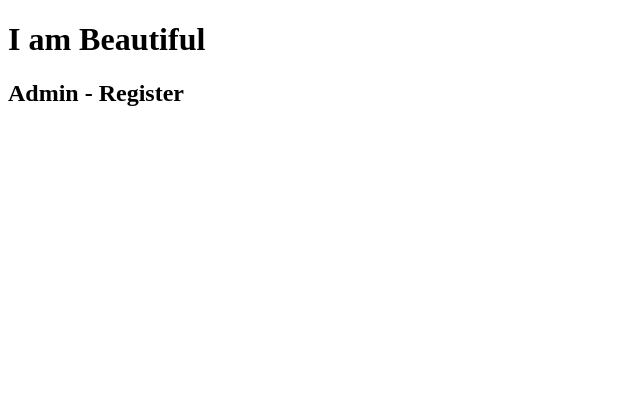
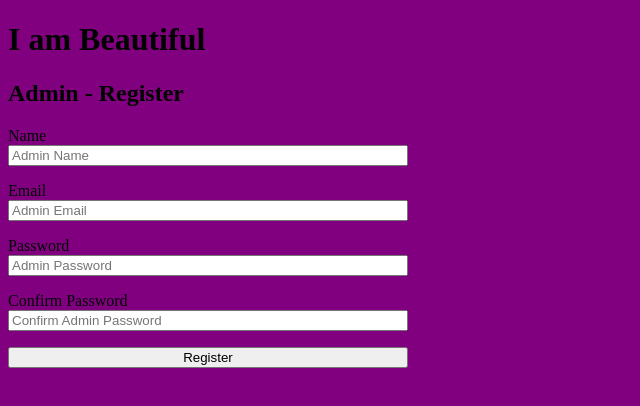
Before and after one commit to Aimee-MacDonald/iambeautiful, a website: page public/views/admin-register.html in a window 1280 px wide. Shown: the whole page, without its empty margins (0-640 px from the left). Drawn offline with Linux system fonts and the light colour scheme.

Commit message:
Admin Registration Page

```diff
--- /dev/null
+++ b/public/styles/admin-register.sass
@@ -0,0 +1,9 @@
+body
+  background-color: purple
+
+form
+  display: flex
+  flex-flow: nowrap column
+  max-width: 400px
+  input
+    margin-bottom: 1rem
--- a/public/views/admin-register.html
+++ b/public/views/admin-register.html
@@ -5,9 +5,22 @@
     <meta name="viewport" content="width=device-width, initial-scale=1.0">
     <meta http-equiv="X-UA-Compatible" content="ie=edge">
     <title>I am Beautiful - Admin Register</title>
+    <link rel="stylesheet" href="/styles/admin-register.css">
   </head>
   <body>
     <h1>I am Beautiful</h1>
     <h2>Admin - Register</h2>
+
+    <form action="/admin/register" method="post">
+      <label for="name">Name</label>
+      <input type="text" name="Name" id="name" placeholder="Admin Name" required>
+      <label for="email">Email</label>
+      <input type="email" name="email" id="email" placeholder="Admin Email" required>
+      <label for="password">Password</label>
+      <input type="password" name="password" id="password" placeholder="Admin Password" required>
+      <label for="confirm-password">Confirm Password</label>
+      <input type="password" name="confirm-password" id="confirm-password" placeholder="Confirm Admin Password" required>
+      <button type="submit">Register</button>
+    </form>
   </body>
 </html>
```
Also changed, not shown: public/styles/admin-register.css (added).
